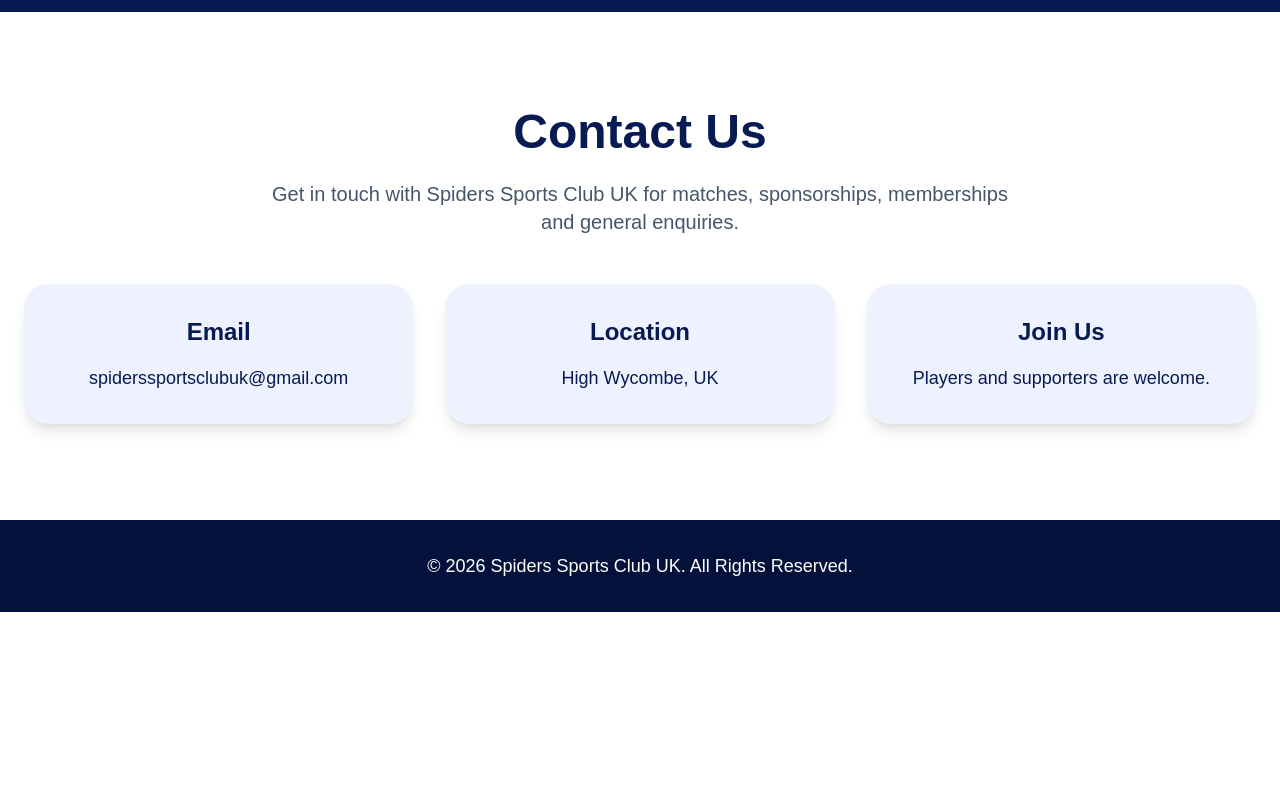
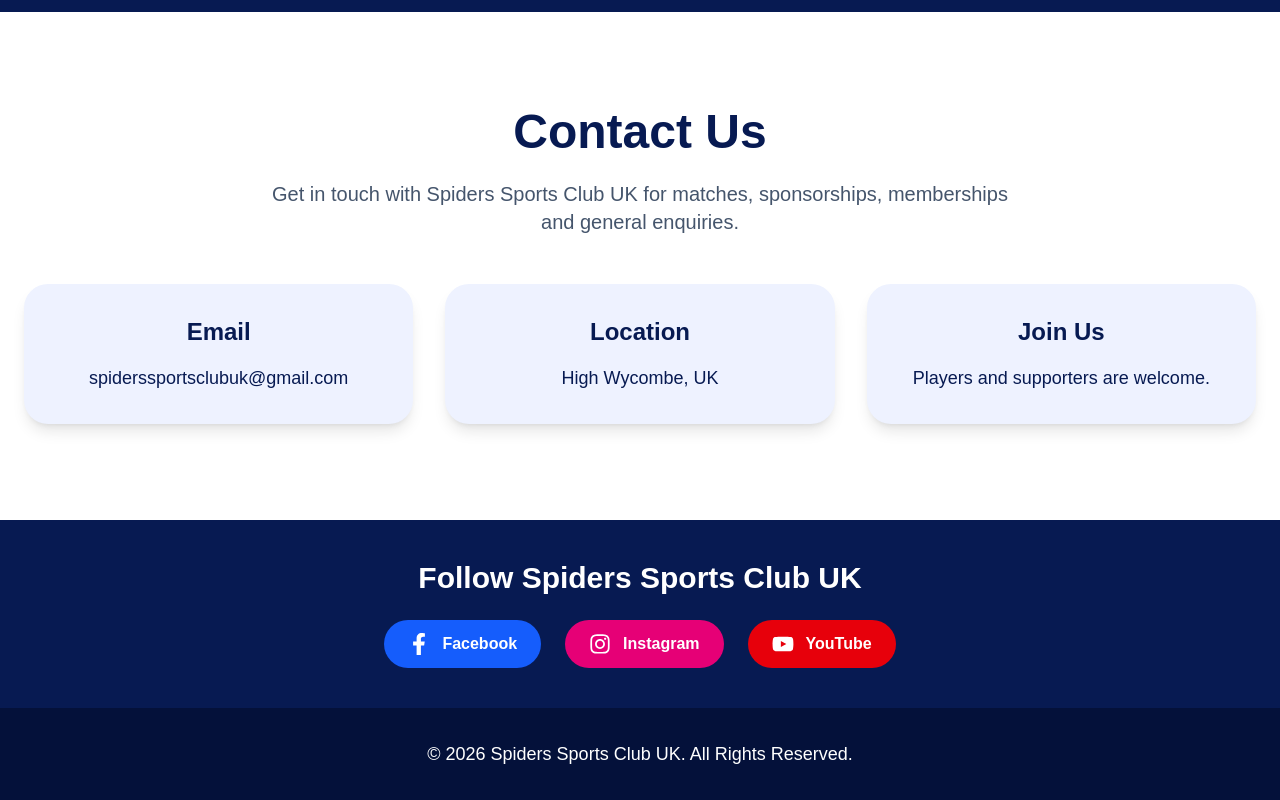
Before and after one commit to thanusan97-blip/spiders-cricket-club, a Next.js app: page / in a window 1280 px wide. Shown: the part 2028-2828 px from the top of the page. Before the commit the page ends 2640 px from the top, so only its background shows below. Built offline with nearby package versions, Linux system fonts and the light colour scheme.

Commit message:
Added social media icons

```diff
--- a/app/page.tsx
+++ b/app/page.tsx
@@ -3,6 +3,7 @@
 import { useEffect, useState } from "react";
 import Link from "next/link";
 import Image from "next/image";
+import { FaFacebookF, FaInstagram, FaYoutube } from "react-icons/fa";
 
 const sliderImages = ["/gallery/photo1.jpeg", "/gallery/photo2.jpeg"];
 
@@ -346,7 +347,49 @@
           </div>
         </div>
       </section>
+{/* SOCIAL MEDIA FOOTER */}
+<section className="bg-[#071a52] py-10 text-white">
+  <div className="mx-auto flex max-w-7xl flex-col items-center justify-center gap-6 px-6">
 
+    <h2 className="text-3xl font-bold">
+      Follow Spiders Sports Club UK
+    </h2>
+
+    <div className="flex flex-wrap justify-center gap-6">
+
+      <a
+        href="https://www.facebook.com/profile.php?id=61553153775249"
+        target="_blank"
+        rel="noopener noreferrer"
+        className="flex items-center gap-3 rounded-full bg-blue-600 px-6 py-3 font-semibold transition hover:scale-110"
+      >
+        <FaFacebookF size={22} />
+        Facebook
+      </a>
+
+      <a
+        href="https://www.instagram.com/spidersscuk_23/"
+        target="_blank"
+        rel="noopener noreferrer"
+        className="flex items-center gap-3 rounded-full bg-pink-600 px-6 py-3 font-semibold transition hover:scale-110"
+      >
+        <FaInstagram size={22} />
+        Instagram
+      </a>
+
+      <a
+        href="https://www.youtube.com/@Spiderssportsclubuk"
+        target="_blank"
+        rel="noopener noreferrer"
+        className="flex items-center gap-3 rounded-full bg-red-600 px-6 py-3 font-semibold transition hover:scale-110"
+      >
+        <FaYoutube size={22} />
+        YouTube
+      </a>
+
+    </div>
+  </div>
+</section>
       {/* FOOTER */}
       <footer className="bg-[#04113a] px-6 py-8 text-center text-white">
         <p className="text-lg">
--- a/package.json
+++ b/package.json
@@ -13,7 +13,8 @@
     "lucide-react": "^1.16.0",
     "next": "16.2.6",
     "react": "19.2.4",
-    "react-dom": "19.2.4"
+    "react-dom": "19.2.4",
+    "react-icons": "^5.6.0"
   },
   "devDependencies": {
     "@tailwindcss/postcss": "^4",
```
Also changed, not shown: 1 other file (tests, documents, lock files or other folders).
